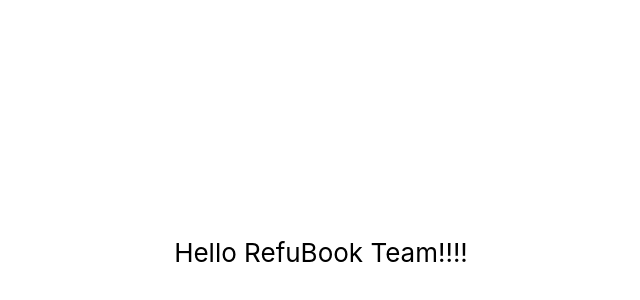
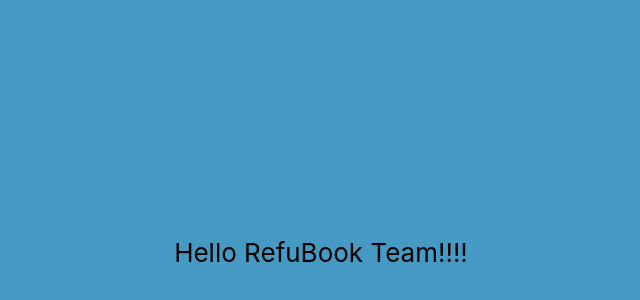
Before and after one commit to nisreenH/RefuBook-Capstone-Project-2022, a React (Create React App) app: page / in a window 1280 px wide. Shown: the part 148-448 px from the top of the page, without its empty margins (319-959 px from the left). Built offline with nearby package versions, Linux system fonts and the light colour scheme.

Commit message:
adding primary colors

```diff
--- a/src/App.jsx
+++ b/src/App.jsx
@@ -5,10 +5,8 @@
 
 function App() {
   return (
-    <div className="App">
-      <header className="App-header">
-         Hello RefuBook Team!!!!
-      </header>
+    <div className="App bg-prim">
+      <header className="App-header">Hello RefuBook Team!!!!</header>
     </div>
   );
 }
--- a/tailwind.config.js
+++ b/tailwind.config.js
@@ -3,6 +3,11 @@
   content: ['./src/**/*.{js,jsx,ts,tsx}'],
   theme: {
     extend: {},
+    colors: {
+      prim: '#4699C2',
+      sec: '#E5FAFF',
+      lightRed: '#FD9E71',
+    },
   },
   plugins: [],
 };
```
Also changed, not shown: 1 other file (tests, documents, lock files or other folders).
